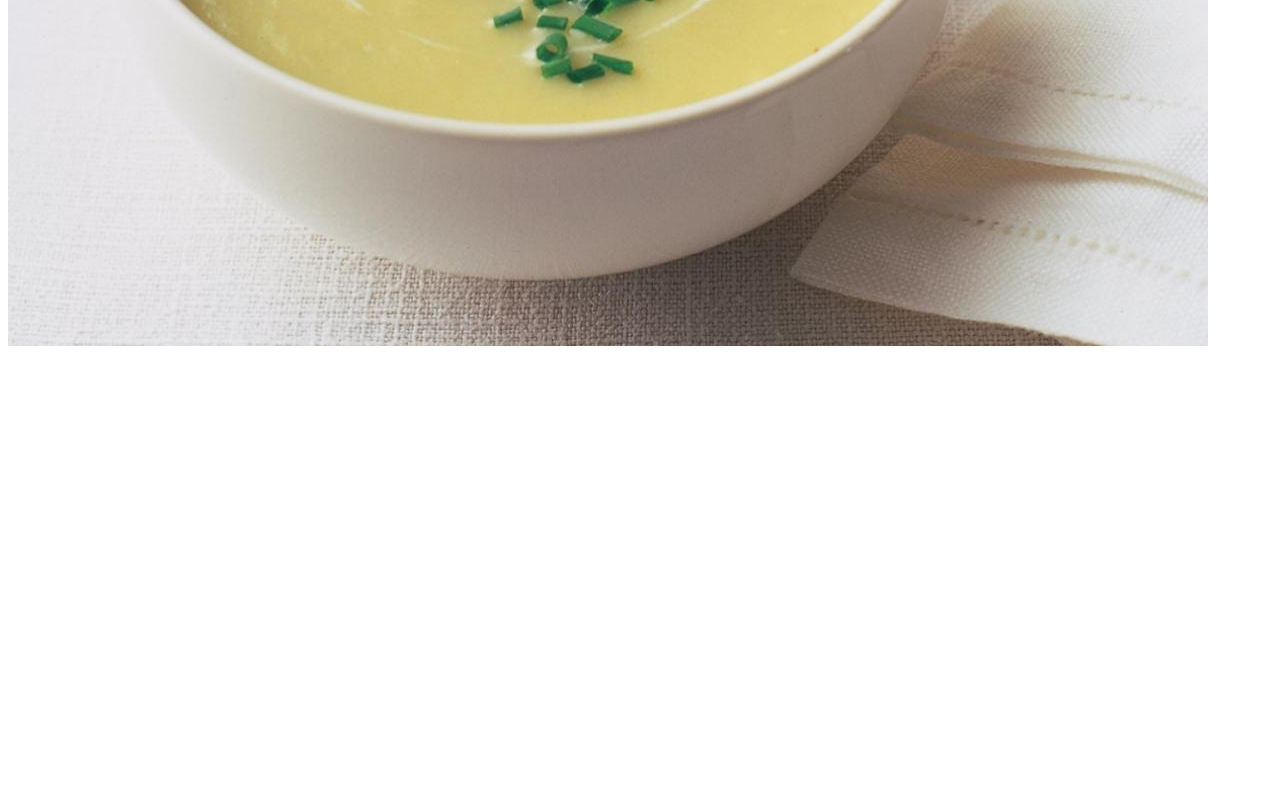
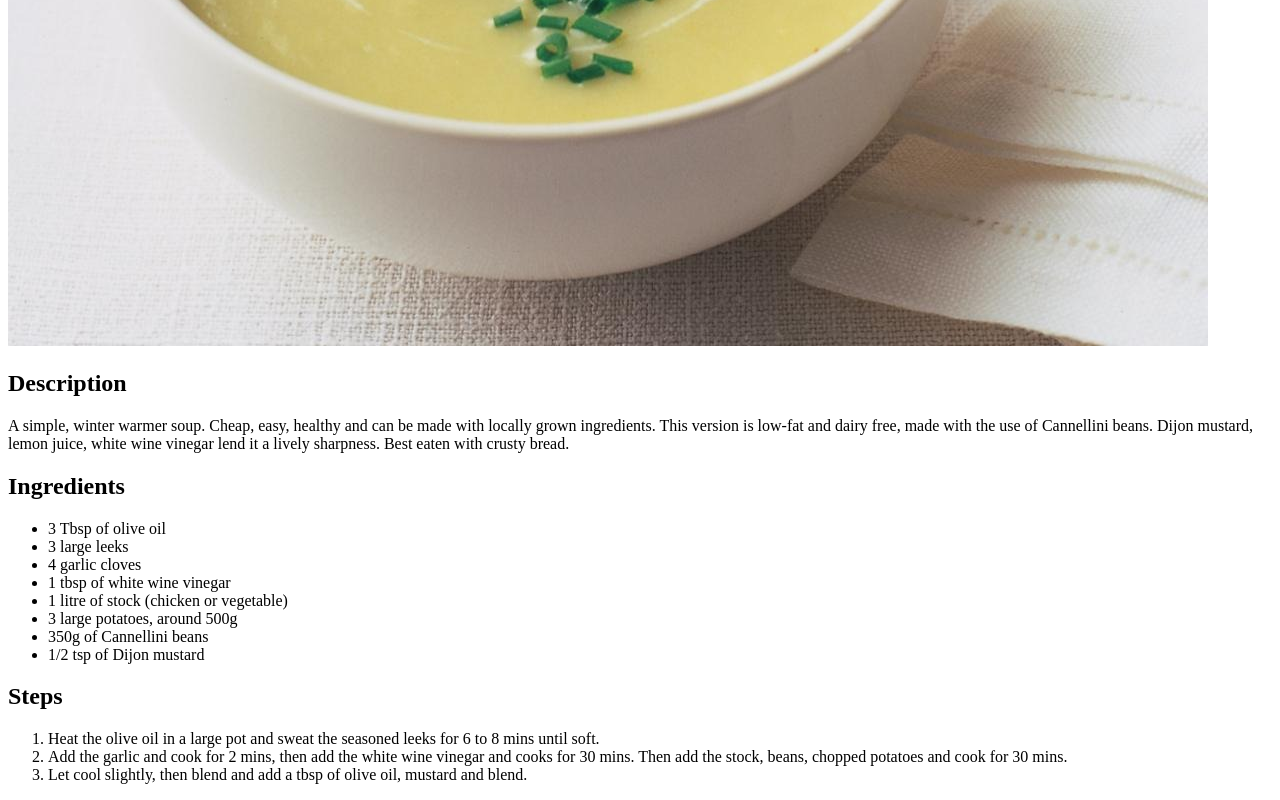
Before and after one commit to mtehalliday/odin-recipes, a plain HTML site: page recipes/leek-potato-soup.html in a window 1280 px wide. Shown: the part 934-1734 px from the top of the page. Before the commit the page ends 1292 px from the top, so only its background shows below. Drawn offline with Linux system fonts and the light colour scheme.

Commit message:
Added recipe contents for leek and potato soup
added ingredients and methods

```diff
--- a/recipes/leek-potato-soup.html
+++ b/recipes/leek-potato-soup.html
@@ -9,5 +9,30 @@
 <body>
     <h1>Leek and Potato soup</h1>
     <img src="../img/soup-leek-onion-and-potato-soup.jpeg" alt="image-of-leek-and-potato-soup">
+    <h2>Description</h2>
+        <p>A simple, winter warmer soup. Cheap, easy, healthy and can be made with locally grown ingredients.
+            This version is low-fat and dairy free, made with the use of Cannellini beans. Dijon mustard, lemon juice,
+            white wine vinegar lend it a lively sharpness. Best eaten with crusty bread.
+        </p>
+    <h2>Ingredients</h2>
+        <ul>
+            <li>3 Tbsp of olive oil</li>
+            <li>3 large leeks</li>
+            <li>4 garlic cloves</li>
+            <li>1 tbsp of white wine vinegar</li>
+            <li>1 litre of stock (chicken or vegetable)</li>
+            <li>3 large potatoes, around 500g</li>
+            <li>350g of Cannellini beans</li>
+            <li>1/2 tsp of Dijon mustard</li>
+        </ul>
+    <h2>Steps</h2>
+        <ol>
+            <li>Heat the olive oil in a large pot and sweat the seasoned leeks for 6 to 8 mins until soft.</li>
+            <li>Add the garlic and cook for 2 mins, then add the white wine vinegar
+                and cooks for 30 mins. Then add the stock, beans, chopped potatoes and cook
+                for 30 mins.</li>
+            <li>Let cool slightly, then blend and add a tbsp of olive oil, mustard and blend.</li>
+        </ol>
+
 </body>
 </html>
```
